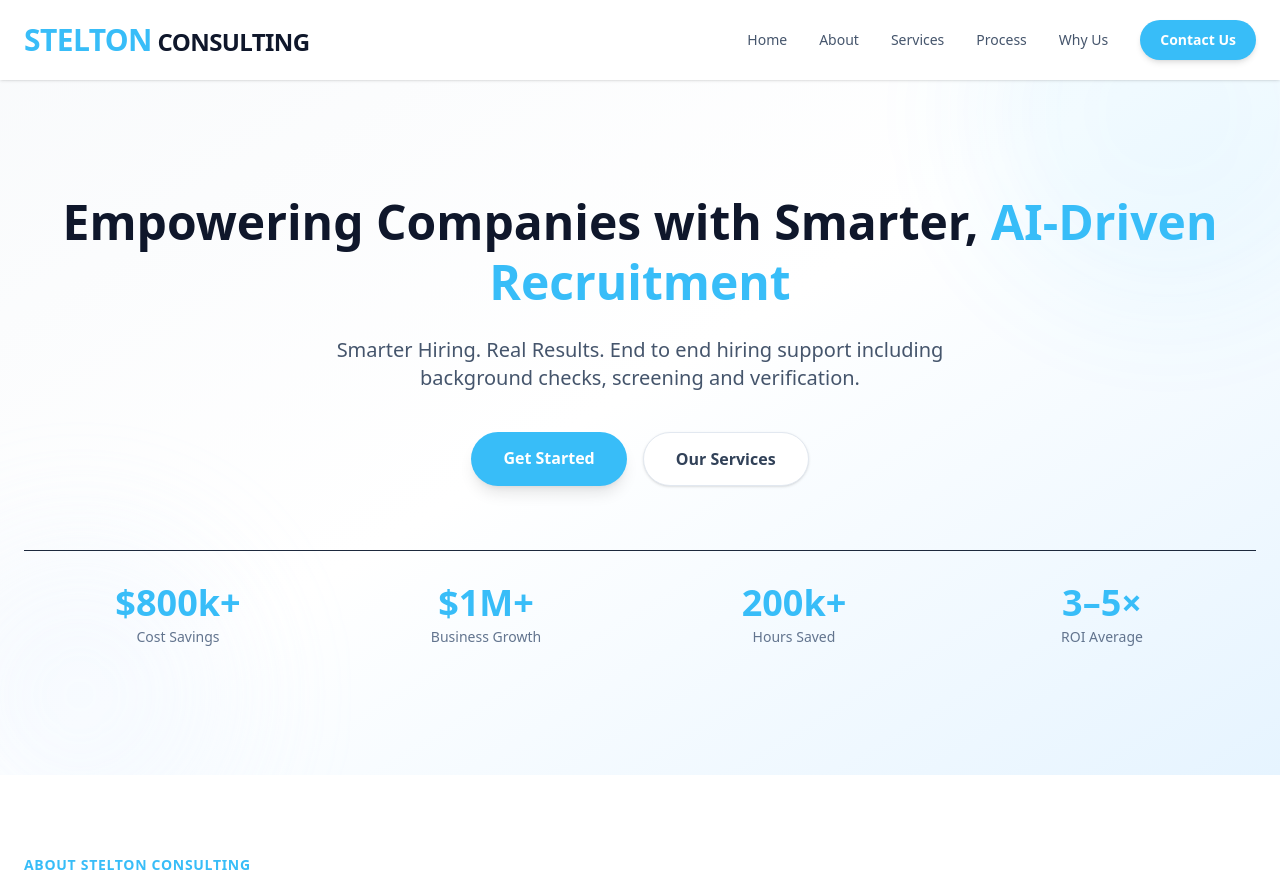
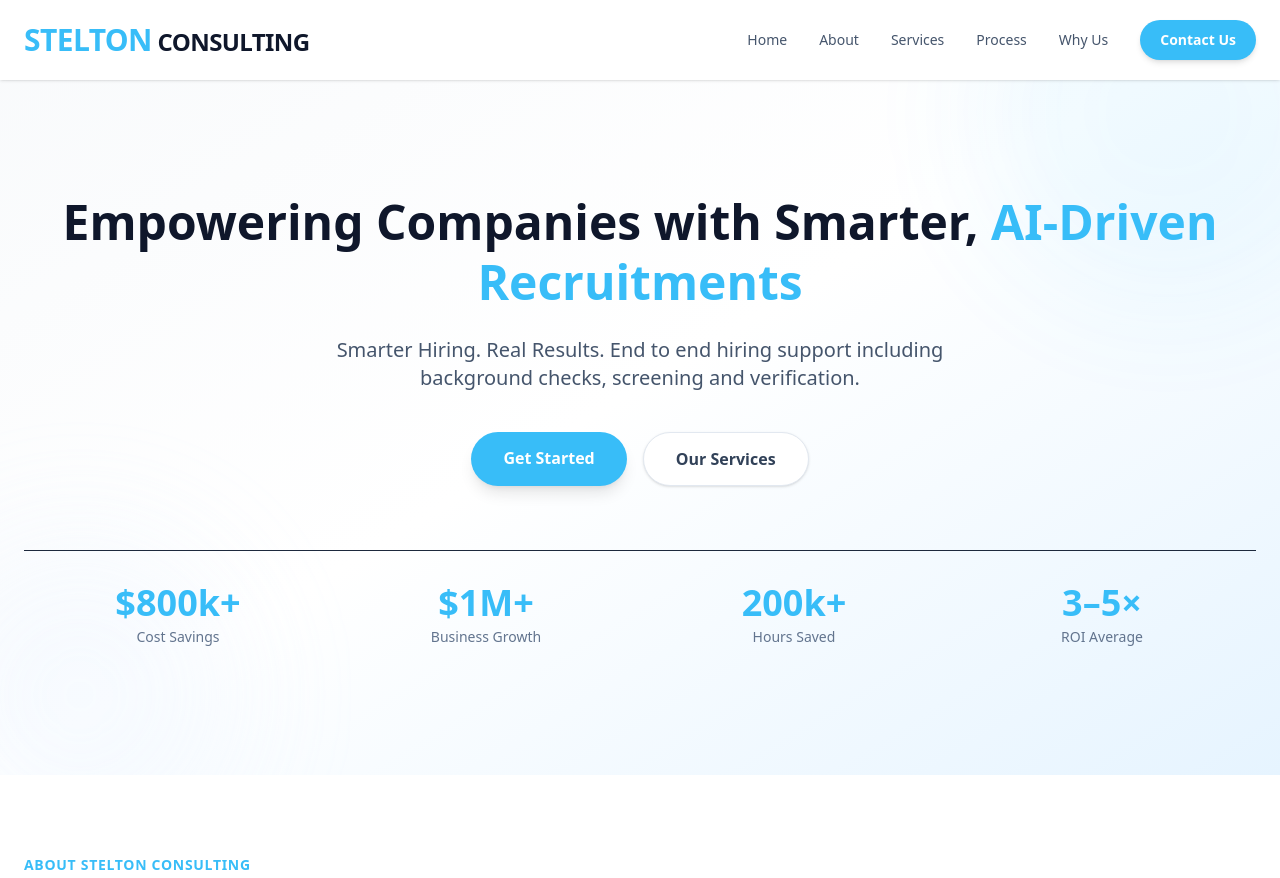
Before and after one commit to dev2zillion/html, a website: page index.html in a window 1280 px wide. Shown: the top 878 px of the page. Drawn offline with Linux system fonts and the light colour scheme.

Commit message:
Fix typo in AI-Driven Recruitment heading

```diff
--- a/index.html
+++ b/index.html
@@ -93,7 +93,7 @@
             class="text-4xl md:text-5xl lg:text-7xl font-extrabold text-slate-900 leading-tight mb-6 max-w-5xl mx-auto"
           >
             Empowering Companies with Smarter,
-            <span class="text-accent">AI-Driven Recruitment</span>
+            <span class="text-accent">AI-Driven Recruitments</span>
           </h1>
           <p class="text-lg md:text-xl text-slate-600 mb-10 max-w-2xl mx-auto">
             Smarter Hiring. Real Results. End to end hiring support including
```
